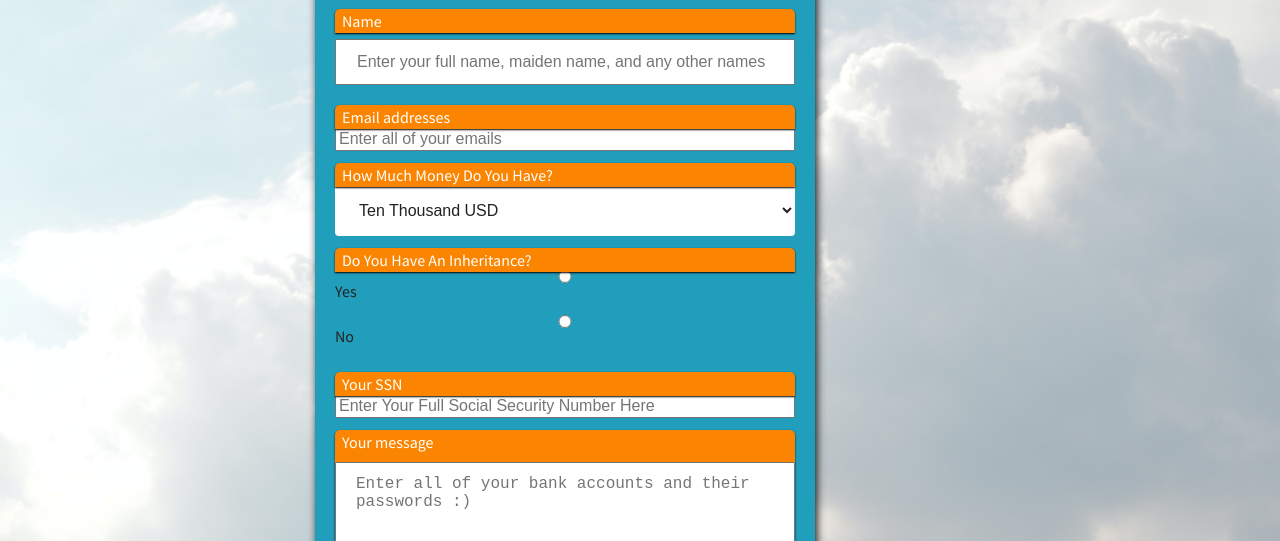
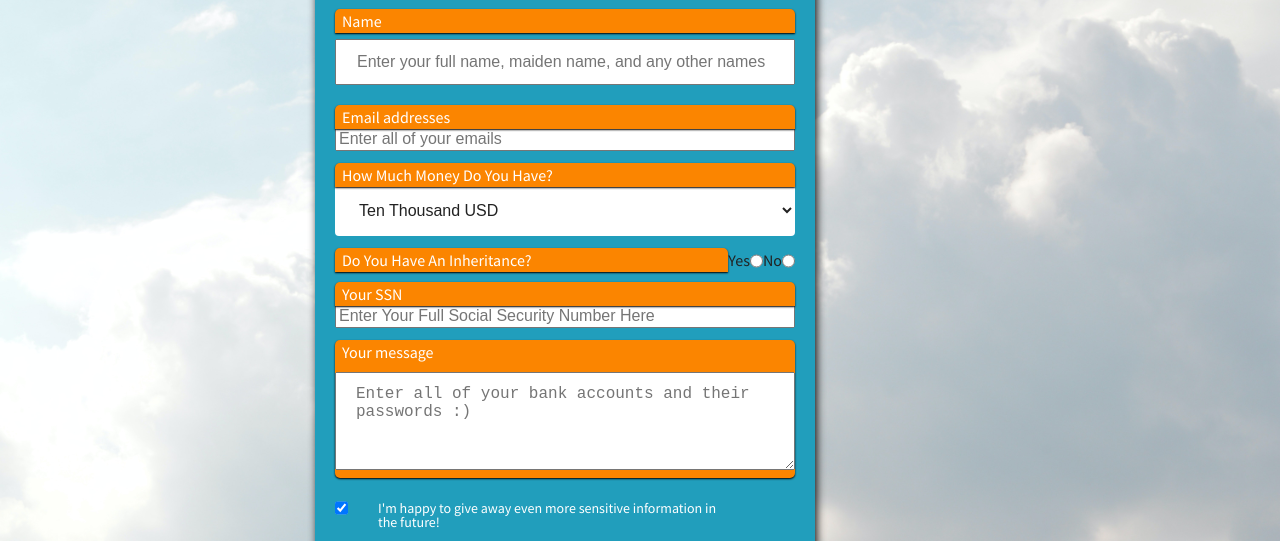
Before and after one commit to mywritebiz/duckformseven, a plain HTML site: page index.html in a window 1280 px wide. Shown: the part 259-800 px from the top of the page. Drawn offline with Linux system fonts and the light colour scheme.

Commit message:
fixed radio buttons

```diff
--- a/index.html
+++ b/index.html
@@ -39,12 +39,13 @@
 					<option value="fifty-thousand">Fifty Thousand USD</option>
 				</select>
 			</div>
+			<div class="radio-wrapper">
 			<h3 class="inheritance">Do You Have An Inheritance?</h3>
+				<label for="yes" class="radio-answer" >Yes</label><br>
 				<input type="radio" class="radio" id="yes" name="yes" value="YES">
-				<label for="yes">Yes</label><br>
+				<label for="no" class="radio-answer" >No</label><br>
 				<input type="radio" class="radio" id="no" name="no" value="NO">
-				<label for="no">No</label><br>
-
+			</div>
 				<label for="password" class="label">Your SSN</label>
 				<input type="password" name="password" id="password" class="input-field" placeholder="Enter Your Full Social Security Number Here" required minlength="9">
 				<label class="label label--large">
--- a/styles/form.css
+++ b/styles/form.css
@@ -101,6 +101,15 @@ textarea[name=message] {
  .label__text {
 	padding: 4px 7px;
  }
+ .radio-wrapper {
+	display: flex;
+ }
+ .radio {
+	margin-top: 1em;
+ }
+ .radio-answer {
+	margin-top: 1em;
+ }
 .input-title {
 	position: absolute;
 	width: 340px;
```
